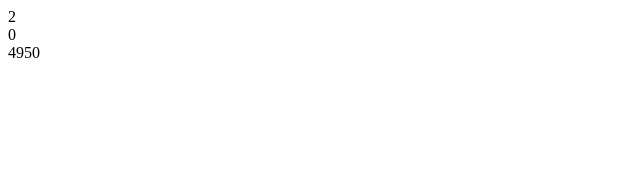
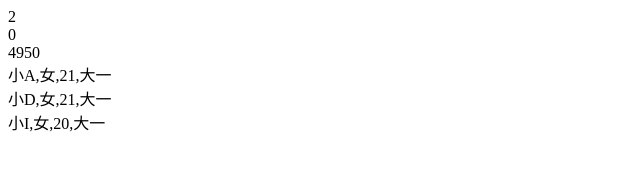
Before and after one commit to nengyingyiba/html, a plain HTML site: page htmljs/jsbegin.html in a window 1280 px wide. Shown: the whole page, without its empty margins (0-640 px from the left). Drawn offline with Linux system fonts and the light colour scheme.

Commit message:
11111111

```diff
--- a/htmljs/jsbegin.html
+++ b/htmljs/jsbegin.html
@@ -24,6 +24,28 @@ document.write(sum);
 document.write('<br />');
 
 
+var student = [['小A','女',21,'大一'],['小B','男',23,'大三'],['小C','男',24,'大四'],  ['小D','女',21,'大一'],['小E','女',22,'大四'],  ['小F','男',21,'大一'],['小G','女',22,'大二'],  ['小H','女',20,'大三'],['小I','女',20,'大一'],  ['小J','男',20,'大三']];
+
+for(i=0;i<student.length;i++){
+    // for(j=0;j<student[0].length;j++){
+        if((student[i][3]=='大一')&&(student[i][1]=='女')){
+        document.write(student[i]+'<br/>');
+    }
+    // }
+}
+
+compare(5,6);
+function compare(a,b){
+    if(a>b){
+        alert(a)
+    }
+    else{
+        alert(b)
+    }
+
+}
+
+
 
 </script>
 </body>
```
